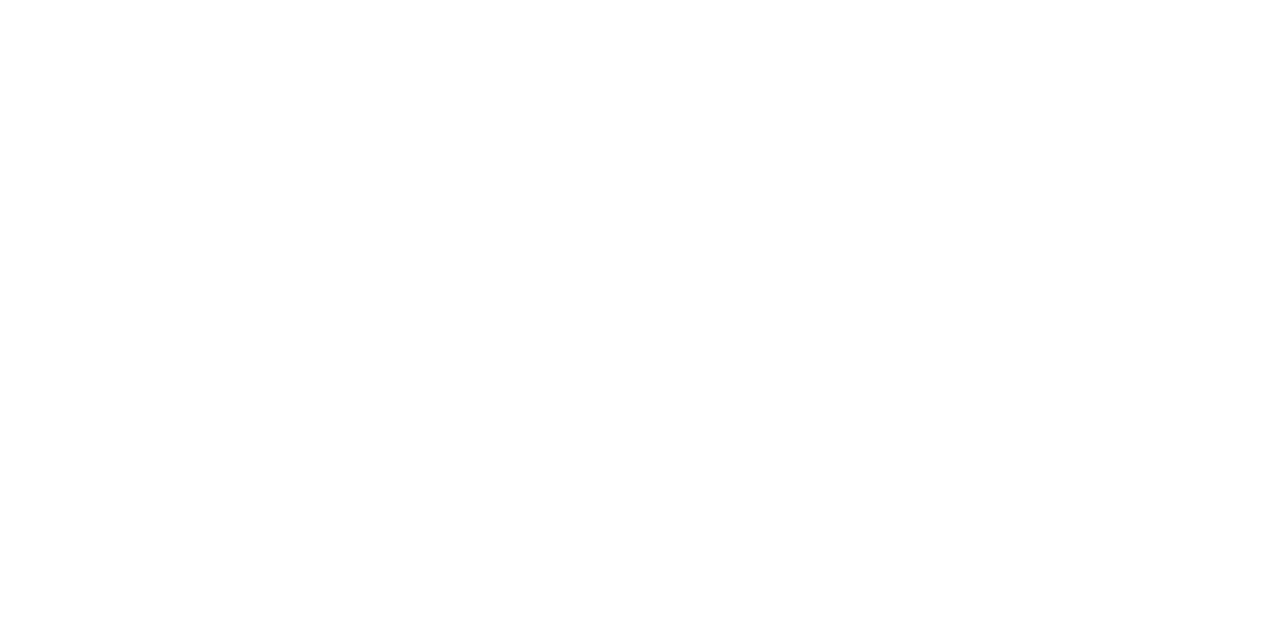
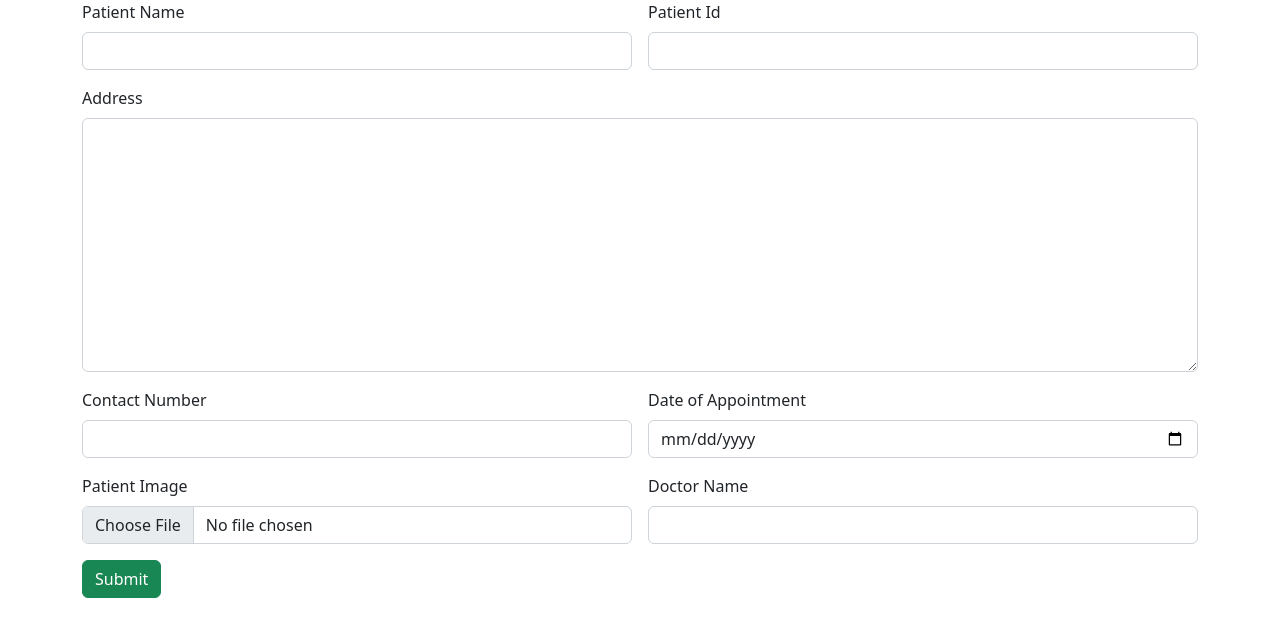
Before and after one commit to Amirthamlalas/HospitalAppAngular, an Angular app: page / in a window 1280 px wide. Shown: the top 636 px of the page. Built offline with nearby package versions, Linux system fonts and the light colour scheme.

Commit message:
added patiententry

```diff
--- a/src/app/app.component.html
+++ b/src/app/app.component.html
@@ -1,3 +1,3 @@
 
-
+<app-patient-entry></app-patient-entry>
 <router-outlet></router-outlet>
--- a/src/app/app.module.ts
+++ b/src/app/app.module.ts
@@ -3,10 +3,12 @@
 
 import { AppRoutingModule } from './app-routing.module';
 import { AppComponent } from './app.component';
+import { PatientEntryComponent } from './patient-entry/patient-entry.component';
 
 @NgModule({
   declarations: [
-    AppComponent
+    AppComponent,
+    PatientEntryComponent
   ],
   imports: [
     BrowserModule,
--- /dev/null
+++ b/src/app/patient-entry/patient-entry.component.html
@@ -0,0 +1,39 @@
+<div class="container">
+    <div class="row">
+        <div class="col col-12 col-sm-12 col-md-12 col-lg-12 col-xl-12 col-xxl-12">
+            <div class="row g-3">
+                <div class="col col-12 col-sm-12 col-md-6 col-lg-6 col-xl-6 col-xxl-6">
+                    <label for="" class="form-label">Patient Name</label>
+                    <input type="text" class="form-control">
+                </div>
+                <div class="col col-12 col-sm-12 col-md-6 col-lg-6 col-xl-6 col-xxl-6">
+                    <label for="" class="form-label">Patient Id</label>
+                    <input type="text" class="form-control">
+                </div>
+                <div class="col col-12 col-sm-12 col-md-12 col-lg-12 col-xl-12 col-xxl-12">
+                    <label for="" class="form-label">Address</label>
+                    <textarea name="" id="" cols="30" rows="10" class="form-control"></textarea>
+                </div>
+                <div class="col col-12 col-sm-12 col-md-6 col-lg-6 col-xl-6 col-xxl-6">
+                    <label for="" class="form-label">Contact Number</label>
+                    <input type="text" class="form-control">
+                </div>
+                <div class="col col-12 col-sm-12 col-md-6 col-lg-6 col-xl-6 col-xxl-6">
+                    <label for="" class="form-label">Date of Appointment</label>
+                    <input type="date" name="" id="" class="form-control">
+                </div>
+                <div class="col col-12 col-sm-12 col-md-6 col-lg-6 col-xl-6 col-xxl-6">
+                    <label for="" class="form-label">Patient Image</label>
+                    <input type="file" name="" id="" class="form-control">
+                </div>
+                <div class="col col-12 col-sm-12 col-md-6 col-lg-6 col-xl-6 col-xxl-6">
+                    <label for="" class="form-label">Doctor Name</label>
+                    <input type="text" class="form-control">
+                </div>
+                <div class="col col-12 col-sm-12 col-md-12 col-lg-12 col-xl-12 col-xxl-12">
+                    <button class="btn btn-success">Submit</button>
+                </div>
+            </div>
+        </div>
+    </div>
+</div>
--- a/src/index.html
+++ b/src/index.html
@@ -6,8 +6,14 @@
   <base href="/">
   <meta name="viewport" content="width=device-width, initial-scale=1">
   <link rel="icon" type="image/x-icon" href="favicon.ico">
+  <!-- CSS only -->
+<link href="https://cdn.jsdelivr.net/npm/bootstrap@5.2.3/dist/css/bootstrap.min.css" rel="stylesheet" integrity="sha384-rbsA2VBKQhggwzxH7pPCaAqO46MgnOM80zW1RWuH61DGLwZJEdK2Kadq2F9CUG65" crossorigin="anonymous">
 </head>
 <body>
   <app-root></app-root>
+
+
+  <!-- JavaScript Bundle with Popper -->
+<script src="https://cdn.jsdelivr.net/npm/bootstrap@5.2.3/dist/js/bootstrap.bundle.min.js" integrity="sha384-kenU1KFdBIe4zVF0s0G1M5b4hcpxyD9F7jL+jjXkk+Q2h455rYXK/7HAuoJl+0I4" crossorigin="anonymous"></script>
 </body>
 </html>
```
Also changed, not shown: src/app/patient-entry/patient-entry.component.ts (added, +10 -0 lines), src/app/patient-entry/patient-entry.component.css (added).
